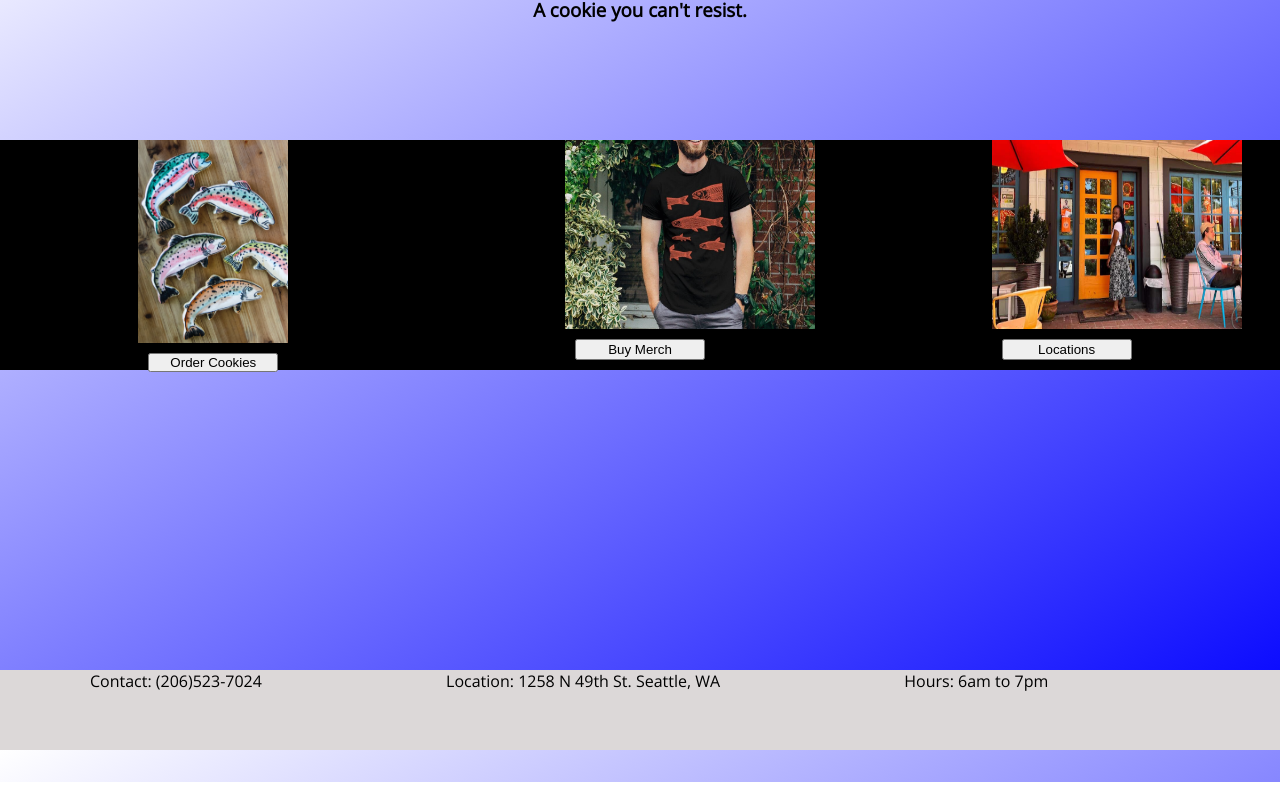
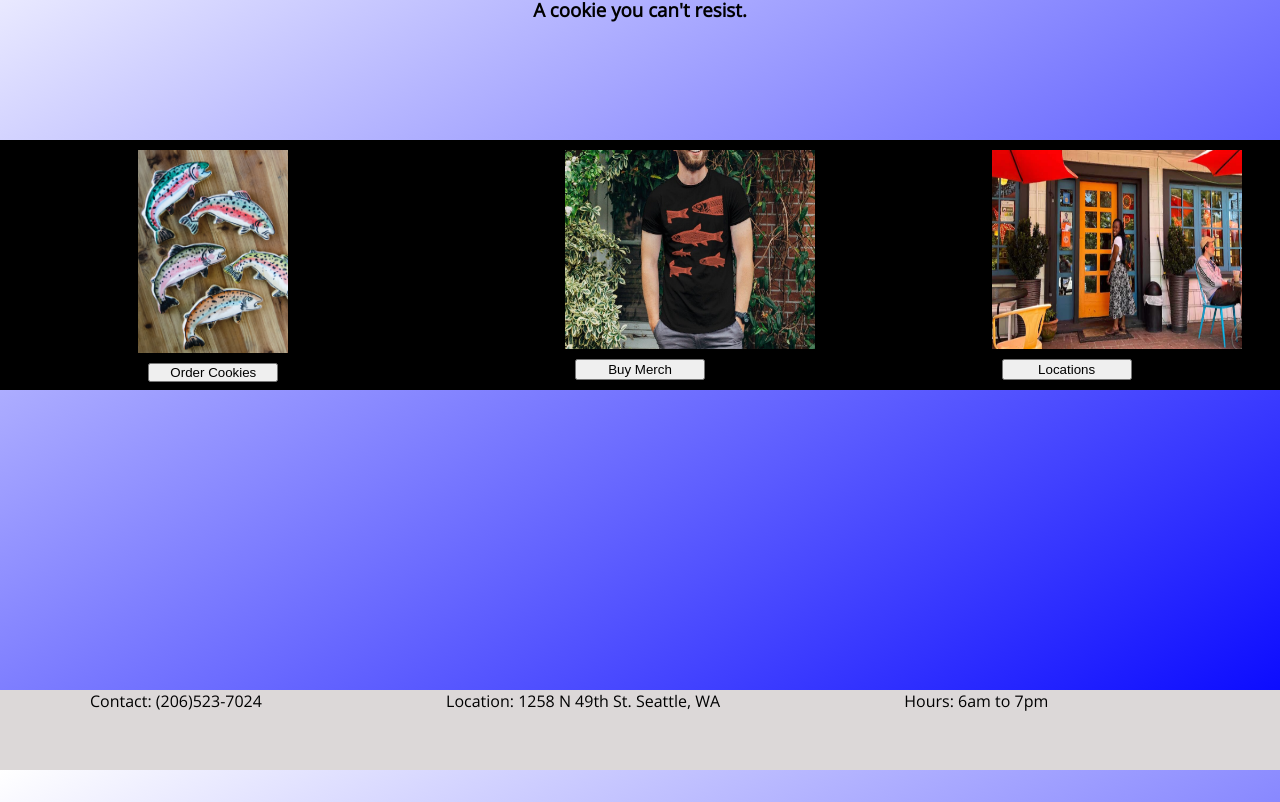
Before and after one commit to triciasawyer/Lab-cookie-stand, a plain HTML site: page index.html in a window 1280 px wide. Shown: the part 142-944 px from the top of the page. Drawn offline with nearby package versions, Linux system fonts and the light colour scheme.

Commit message:
edit images

```diff
--- a/styles/main.css
+++ b/styles/main.css
@@ -65,7 +65,7 @@ h3 {
 .Merch {
     background-color: black;
     width: 100%;
-    height: 230px;
+    height: 250px;
     display: flex;
     flex-direction: row;
     justify-content: space-around;
@@ -74,10 +74,12 @@ h3 {
 .set-one {
     display: flex;
     flex-direction: column;
+    width: 150px;
 }
 
 .set-one img {
     width: 150px;
+    padding-top: 10px;
 }
 
 .set-one button {
@@ -94,6 +96,7 @@ h3 {
 .set-two img {
     width: 250px;
     height: 200px;
+    padding-top: 10px;
 }
 
 .set-two button {
@@ -109,6 +112,7 @@ h3 {
 .set-three img {
     width: 250px;
     height: 200px;
+    padding-top: 10px;
 }
 
 .set-three button {
```
